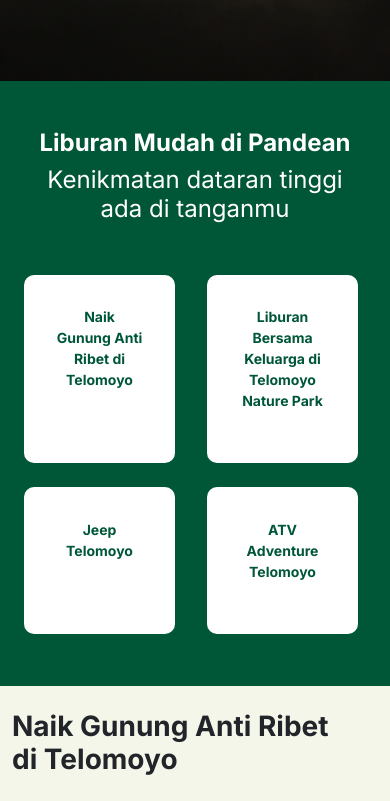
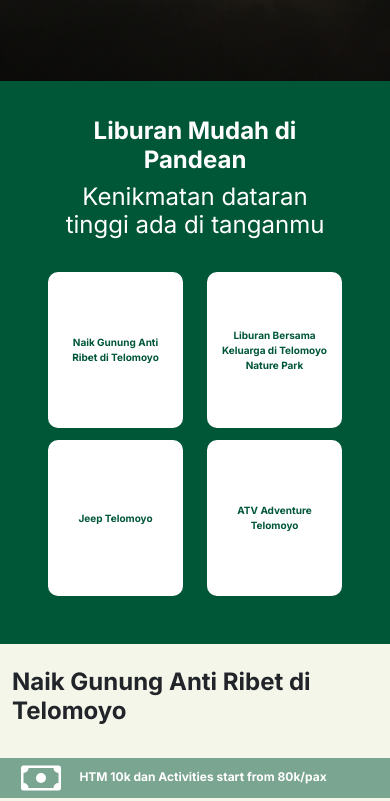
Before and after one commit to feliciawnn/sn-pandean, a plain HTML site: page pariwisata.html in a window 390 px wide. Shown: the part 763-1564 px from the top of the page. Drawn offline with nearby package versions, Linux system fonts and the light colour scheme.

Commit message:
Adjust spacing and font size, add auto scroll pariwisata

```diff
--- a/javascript/pariwisata.js
+++ b/javascript/pariwisata.js
@@ -1,6 +1,18 @@
 // clickable image functions
 function goToTelomoyo(){
     window.scroll(0,findPos(document.getElementById("telomoyo")));
+}
+
+function goToTNP(){
+    window.scroll(0,findPos(document.getElementById("tnp")));
+}
+
+function goToJeep(){
+    window.scroll(0,findPos(document.getElementById("jeep")));
+}
+
+function goToATV(){
+    window.scroll(0,findPos(document.getElementById("atv")));
 }
 
 function findPos(obj) {
--- a/pariwisata.html
+++ b/pariwisata.html
@@ -70,7 +70,7 @@
         </div>
 
         <div class="content">
-            <div class="container-fluid gallery-container section">
+            <div class="container-fluid green-section section" style="transform:translateY(0);padding:36px;">
                 <div class="container">
                     <div class="row">
                         <div class="col-12">
@@ -79,23 +79,23 @@
                         </div>
                     </div>
                     <div class="row">
-                        <div class="col-6 col-lg-3 clickcard-wrapper">
+                        <div class="col-6 col-lg-3 click-card-container">
                             <div class="click-card" onclick="goToTelomoyo()">
                                 <p class="neo-bold">Naik Gunung Anti Ribet di Telomoyo</p>
                             </div>
                         </div>
-                        <div class="col-6 col-lg-3 clickcard-wrapper">
-                            <div class="click-card">
+                        <div class="col-6 col-lg-3 click-card-container">
+                            <div class="click-card" onclick="goToTNP()">
                                 <p class="neo-bold">Liburan Bersama Keluarga di Telomoyo Nature Park</p>
                             </div>
                         </div>
-                        <div class="col-6 col-lg-3 clickcard-wrapper">
-                            <div class="click-card">
+                        <div class="col-6 col-lg-3 click-card-container">
+                            <div class="click-card" onclick="goToJeep()">
                                 <p class="neo-bold">Jeep Telomoyo</p>
                             </div>
                         </div>
-                        <div class="col-6 col-lg-3 clickcard-wrapper">
-                            <div class="click-card">
+                        <div class="col-6 col-lg-3 click-card-container">
+                            <div class="click-card" onclick="goToATV()">
                                 <p class="neo-bold">ATV Adventure Telomoyo</p>
                             </div>
                         </div>
@@ -108,7 +108,7 @@
                     <div class="col-12 col-lg-6">
                         <div class="row section-content-left">
                             <div class="col">
-                                <h2 class=" neo-bold section-title" id="telomoyo">Naik Gunung Anti Ribet di Telomoyo</h2>
+                                <h2 class=" neo-bold" id="telomoyo">Naik Gunung Anti Ribet di Telomoyo</h2>
                             </div>
                         </div>
                         <div class="row">
@@ -143,7 +143,7 @@
             </div>
 
             <div class="container-fluid green-section">
-                <h2 class="neo-bold txt-center section-title white-txt section-top"><i>Semua bisa di Telomoyo</i></h2>
+                <h2 class="neo-bold txt-center section-title white-txt section-top" id="jeep"><i>Semua bisa di Telomoyo</i></h2>
                 <div class="container section four-container">
                     <div class="row" data-aos="fade-up">
                         <div class="col-6">
@@ -194,7 +194,7 @@
                     <div class="col-12 col-lg-6">
                         <div class="row section-content-left">
                             <div class="col">
-                                <h2 class=" neo-bold section-title" id="telomoyo">Liburan Bersama Keluarga di Telomoyo Nature Park</h2>
+                                <h2 class=" neo-bold" id="tnp">Liburan Bersama Keluarga di Telomoyo Nature Park</h2>
                             </div>
                         </div>
                         <div class="row">
@@ -261,7 +261,7 @@
             <div class="container section">
                 <div class="row" data-aos="fade-up">
                     <div class="col-12 col-lg-6">
-                        <h2 class="neo-bold txt-left"><i>Berpetualang di alam dengan berkemah dan ATV adventure</i></h2>
+                        <h2 class="neo-bold txt-left" id="atv"><i>Berpetualang di alam dengan berkemah dan ATV adventure</i></h2>
                         <p>
                             Untuk kalian yang senang berkemah dan berpetualang, kalian juga bisa menikmati sejuknya gunung dengan berkemah dan menghangatkan diri dengan api unggun.
                             <br><br>
--- a/styles/header_footer.css
+++ b/styles/header_footer.css
@@ -172,7 +172,7 @@ li{
 
 .header-txt{
     position: absolute;
-    bottom:30%;
+    bottom:10%;
     padding-left:48px;
     color:#fff;
     width:100%;
--- a/styles/pariwisata.css
+++ b/styles/pariwisata.css
@@ -54,37 +54,24 @@ html{
 }
 
 /* CLICKABLE BOXES */
-.gallery-container{
-    background-color: #005738;
-    padding-bottom: 48px;
-    overflow: hidden;
-}
-
 .gal-title, .gal-subtitle{
     color: #fff;
     text-align: center;
-}
-
-.gal-title{
-    padding-top: 48px;
 }
 
 .gal-subtitle{
     padding-bottom: 24px;
 }
 
-.clickcard-wrapper{
-    margin: 12px 0;
-}
-
 .click-card{
     background-color: #fff;
-    color: #005738;
+    font-weight: bold;
+    color:#005738;
+    padding:12px;
+    min-height: 20vw;
+    height: 100%;
+    text-align: center;
     border-radius: 10px;
-    padding: 20px;
-    height: 100%;
-    width: 95%;
-    margin: 8px 0;
 }
 
 .click-card:hover{
@@ -96,7 +83,10 @@ html{
 .click-card p{
     text-align: center;
     font-size: 24px;
-    padding: 10% 12px 0 12px;
+    height: 100%;
+    display: flex;
+    align-items: center;
+    justify-content: center;
 }
 
 /* TICKET PRICES */
@@ -183,7 +173,7 @@ html{
 
 .whole-screen-img{
     width: 100%;
-    height: 400px;
+    height: 58vh;
     margin:0;
     object-fit: cover;
     z-index: -1;
@@ -192,8 +182,7 @@ html{
 
 .button-container{
     position: relative;
-    height: 400px;
-
+    height: 58vh;
 }
 
 .button-hyperlink{
@@ -225,7 +214,9 @@ html{
 @media(max-width: 600px) {
     .nav-elem{width:300px;}
     .section-content-left{padding:0;}
-    li, .click-card p{font-size: 14px;}
+    li, .click-card p{font-size: 10px;}
+    .click-card{min-height: 40vw;}
+    .click-card-container{margin-bottom: 12px;}
     .four-big{height:30vh;}
     .four-sm{height:20vh;}
     .ver-center{padding: 24px 0;}
@@ -242,6 +233,9 @@ html{
 @media only screen and (min-width: 600px) and (max-width: 768px) {
     .img-txt{font-size:40px;}
     li, p, .section-desc, .img-subtxt{font-size: 20px;}
+    .click-card p{font-size: 16px;}
+    .click-card{min-height: 20vw;}
+    .click-card-container{margin-bottom: 12px;}
     .ver-center{padding: 24px 0;}
     .three-img-top{transform: translate(0,0); margin-bottom: 24px;}
     .three-sm-bottom{width:100%;}
--- a/styles/umkm.css
+++ b/styles/umkm.css
@@ -79,7 +79,7 @@ html{
 
 .whole-screen-img{
     width: 100%;
-    height: 400px;
+    height: 58vh;
     margin:0;
     object-fit: cover;
     z-index: -1;
@@ -88,8 +88,7 @@ html{
 
 .button-container{
     position: relative;
-    height: 400px;
-
+    height: 58vh;
 }
 
 .button-hyperlink{
```
Also changed, not shown: media/dummy_phone_header.jpeg (added).
